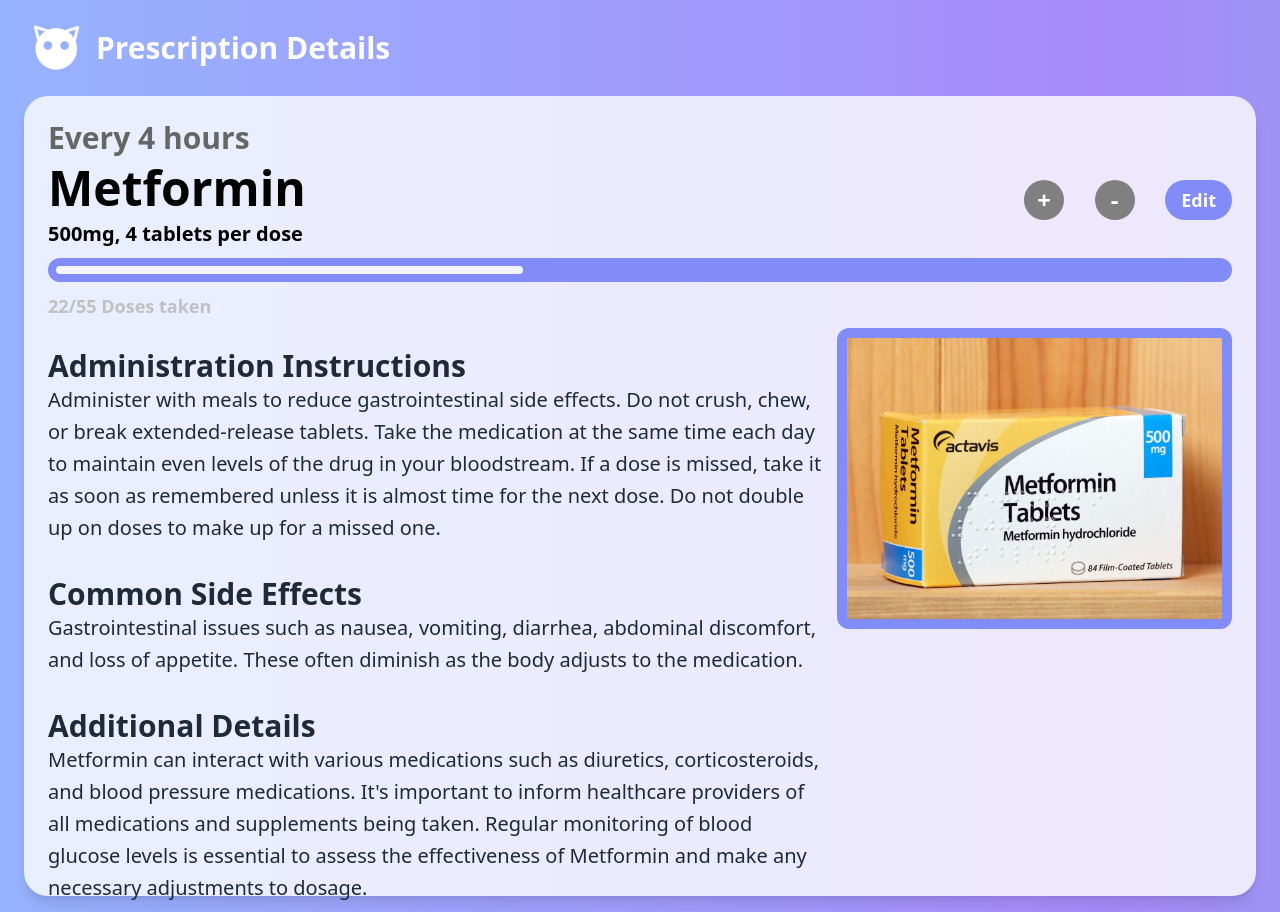
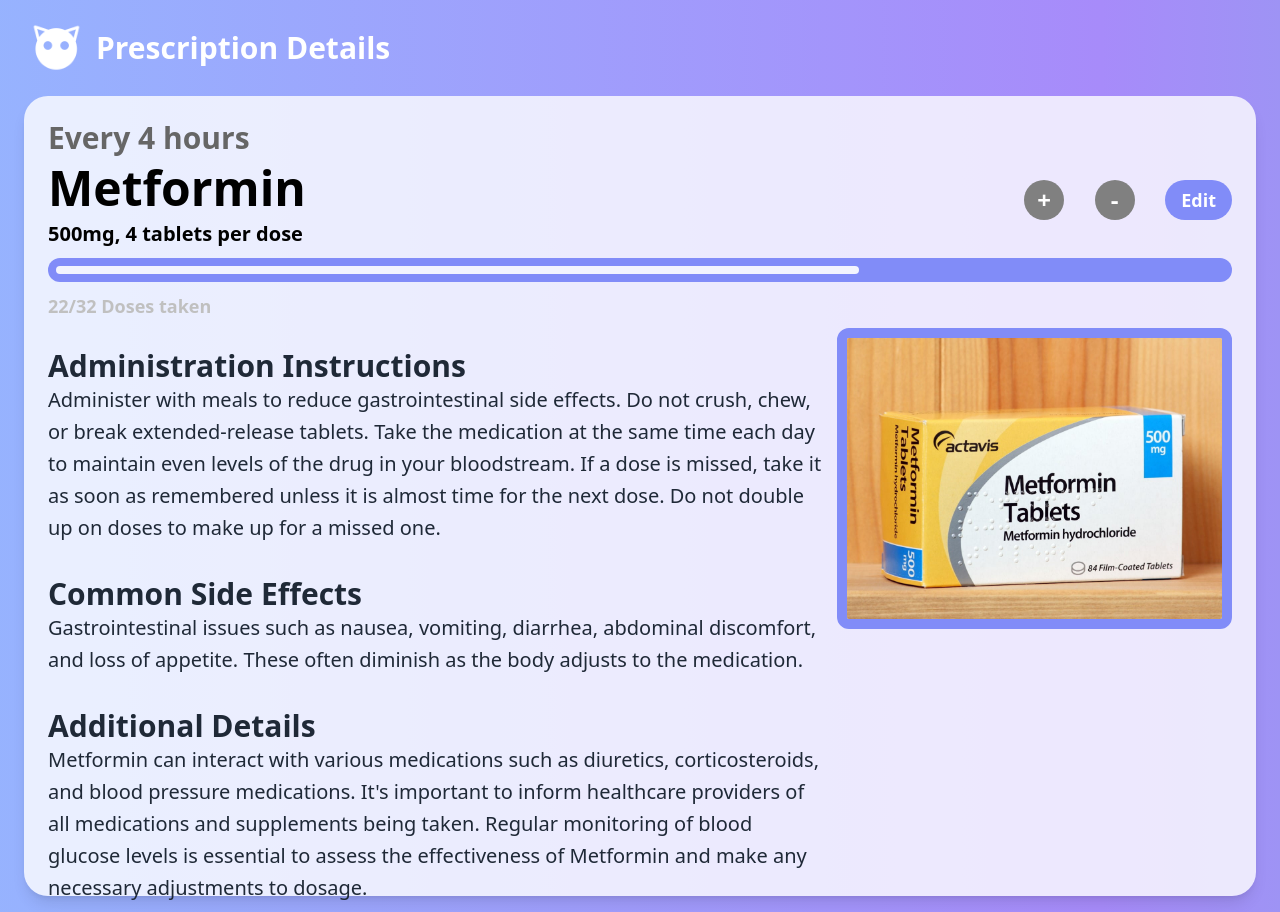
Before and after one commit to yousongsun/gdsc-hackathon-2024, a React (Vite) app in the folder frontend/: page /prescriptions/Amoxicillin in a window 1280 px wide. Built offline with nearby package versions, Linux system fonts and the light colour scheme; no server answers.

Commit message:
chore: change total doses

```diff
--- a/frontend/src/components/Prescription.jsx
+++ b/frontend/src/components/Prescription.jsx
@@ -8,7 +8,7 @@ import medImage from "../assets/metformin.jpg"; // Adjust the path as needed
 const Prescription = () => {
   const { name } = useParams();
   const [dosesTaken, setDosesTaken] = useState(22);
-  const [dosesTotal, setDosesTotal] = useState(55);
+  const [dosesTotal, setDosesTotal] = useState(32);
   const [prescription, setPrescription] = useState({
     prescriptionName: "Prescription 1",
     medicationName: "Metformin",
```
